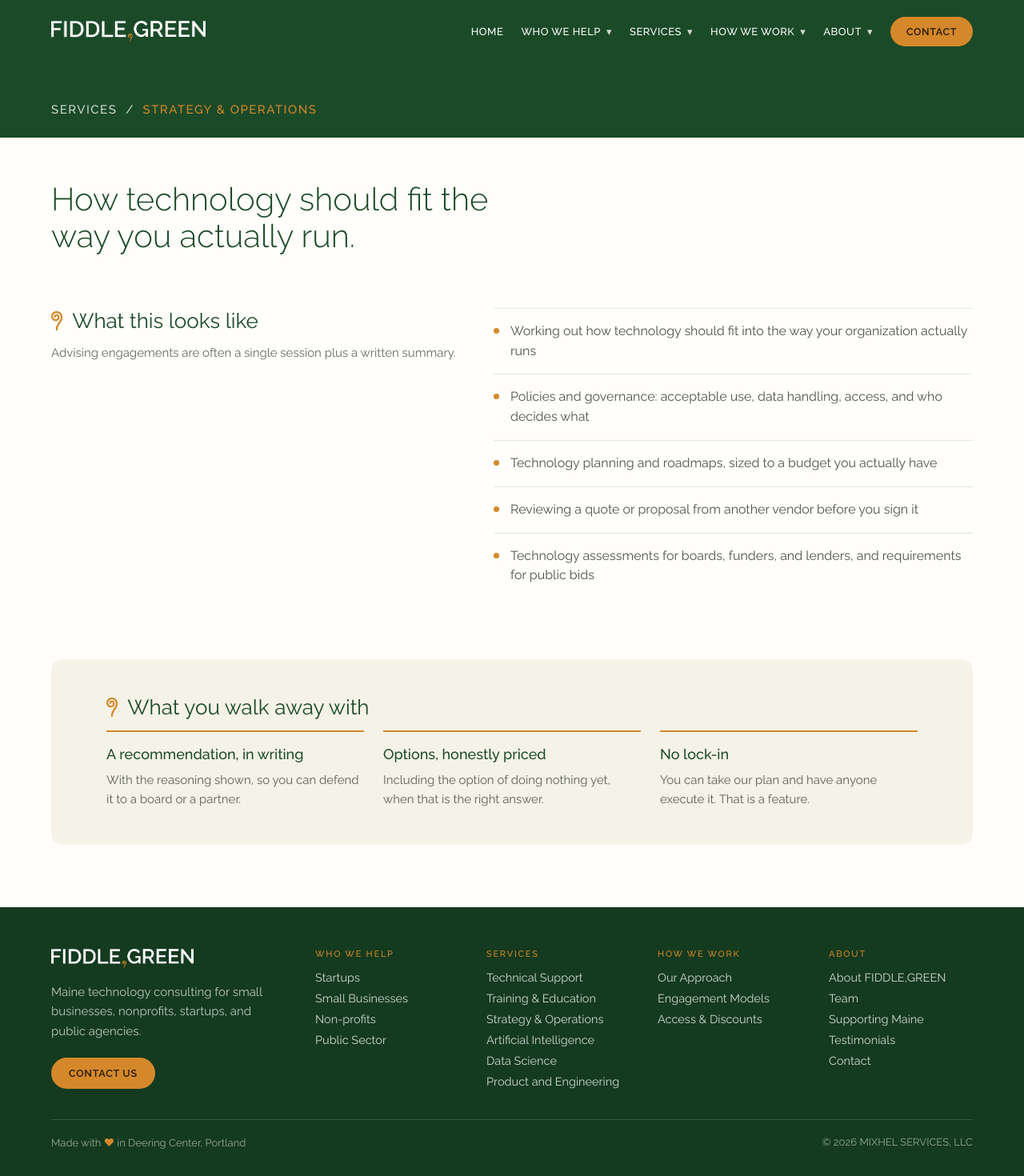
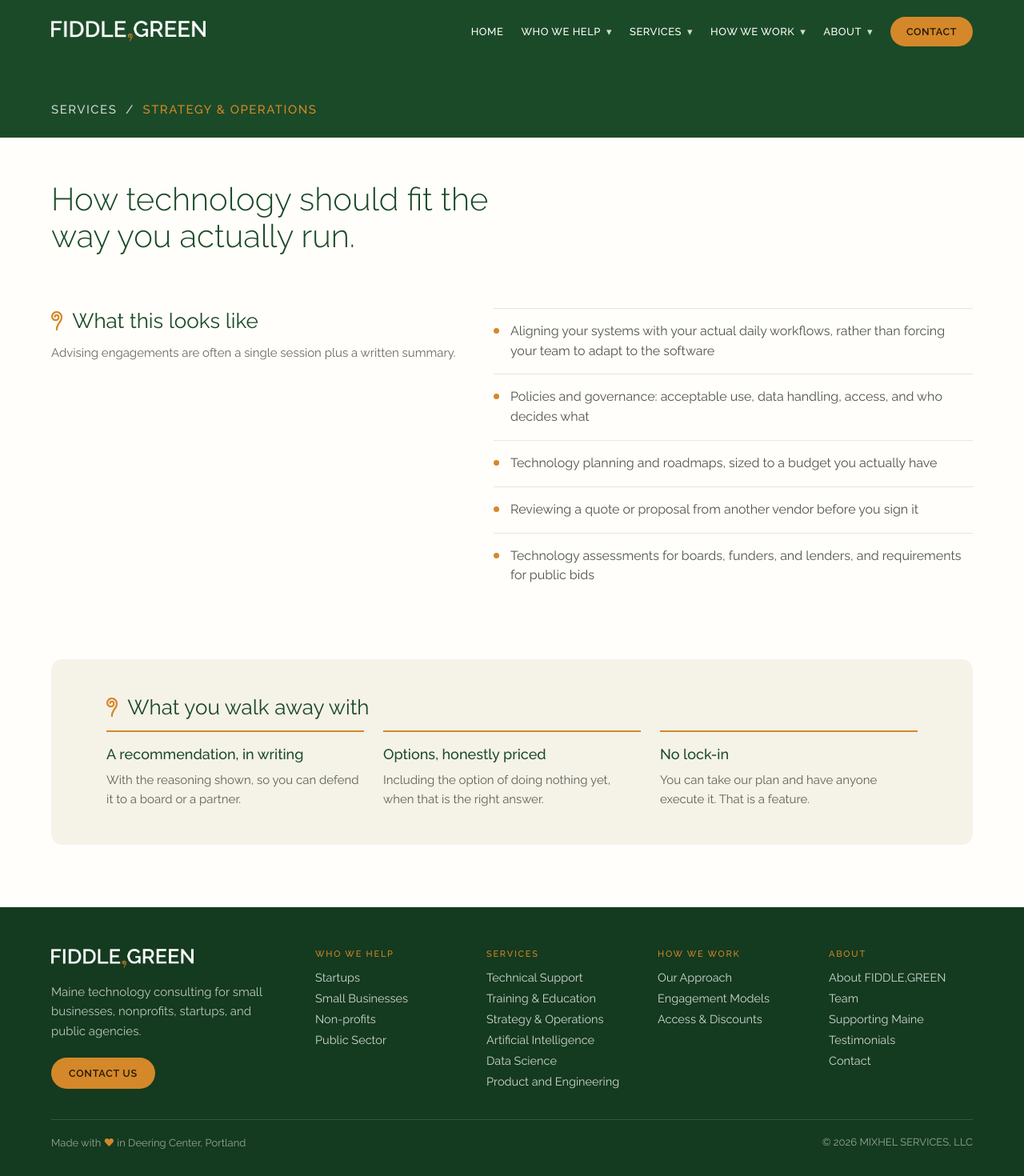
Before and after one commit to TREE-BUB/fiddle-green, a Jekyll site: the page built from services/advising.html, in a window 1280 px wide. Shown: the whole page at 80% size. Built offline with Jekyll 4.4.1, drawn with Linux system fonts in a browser that asks for light colours.

Commit message:
Polish the Services copy
Services hub: the referral point ends where it lands, without the trailing
"most engagements are a mix of these areas anyway" that softened it.

Strategy & Operations: the first bullet no longer restates the page heading.
It names the actual work — aligning systems to daily workflows rather than
making the team adapt to the software.

Product and Engineering: "End-to-end execution" in place of "Soup to nuts",
which was the only idiom on an otherwise literal page.

Training & Education: a tighter first bullet, addressed to the team rather
than the organization.

The advising replacement arrived with a terminal period; the other 29 bullets
across the six service pages carry none, so it is dropped to match.

Co-Authored-By: Claude Opus 5 <noreply@anthropic.com>
Claude-Session: https://claude.ai/code/session_01XppToRbB6dVh7iHvde6s9n

```diff
--- a/_data/exp_pages.yml
+++ b/_data/exp_pages.yml
@@ -19,7 +19,7 @@ support:
 education:
   note: Sessions run 60–90 minutes and can be repeated for different shifts or skill levels.
   bullets:
-    - "Documentation, training materials, and reference guides written in your organization's own words"
+    - "Training materials and reference guides written in your team's own words"
     - "Teaching your staff directly, or train-the-trainer so the knowledge stays after we leave"
     - "Staff onboarding: the tools your team uses, taught in the order they will use them"
     - "Security awareness: spotting scams, handling passwords, and what to do after a mistake"
@@ -36,7 +36,7 @@ education:
 advising:
   note: Advising engagements are often a single session plus a written summary.
   bullets:
-    - "Working out how technology should fit into the way your organization actually runs"
+    - "Aligning your systems with your actual daily workflows, rather than forcing your team to adapt to the software"
     - "Policies and governance: acceptable use, data handling, access, and who decides what"
     - "Technology planning and roadmaps, sized to a budget you actually have"
     - "Reviewing a quote or proposal from another vendor before you sign it"
@@ -72,7 +72,7 @@ ai:
 product:
   note: Product work usually starts with a scoping conversation and a fixed-price first phase, so you can stop after it if the answer changes.
   bullets:
-    - "Soup to nuts: turning an idea into a working prototype, or into a real product"
+    - "End-to-end execution: turning a rough idea into a working prototype, or a fully realized product"
     - "Product design, user research, and testing, so version one is shaped by people who will use it"
     - "Websites, forms, dashboards, and the integrations that connect the systems you already run"
     - "User acceptance testing, so you can tell whether what we built is what you asked for"
--- a/services/index.html
+++ b/services/index.html
@@ -10,7 +10,7 @@ description: A small roster of experienced practitioners, and honest referrals t
 <section class="band band--cream hub-lede-band">
   <div class="prose-lede">
     <p>We have put together a core roster of experienced practitioners rather than a bench of generalists. When your problem sits inside what we do, you get someone who has done that exact thing before — not someone learning it on your budget.</p>
-    <p>When it sits outside what we do, we say so and connect you with a partner who does it properly. We would rather point you to the right person than bill you for the wrong one, and most engagements are a mix of these areas anyway.</p>
+    <p>When it sits outside what we do, we say so and connect you with a partner who does it properly. We would rather point you to the right person than bill you for the wrong one.</p>
   </div>
 </section>
 
```
Also changed, not shown: 5 other files.
